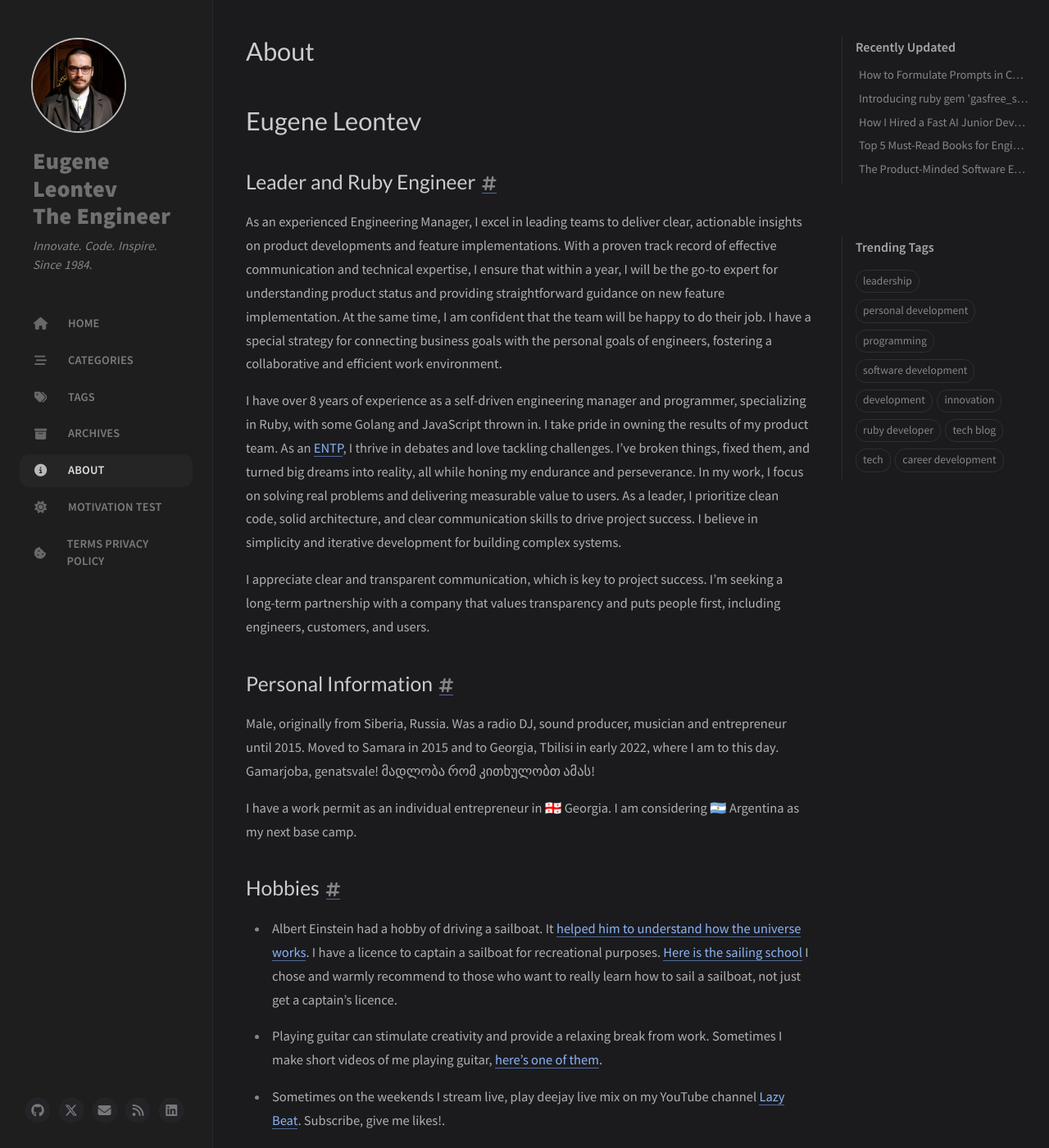
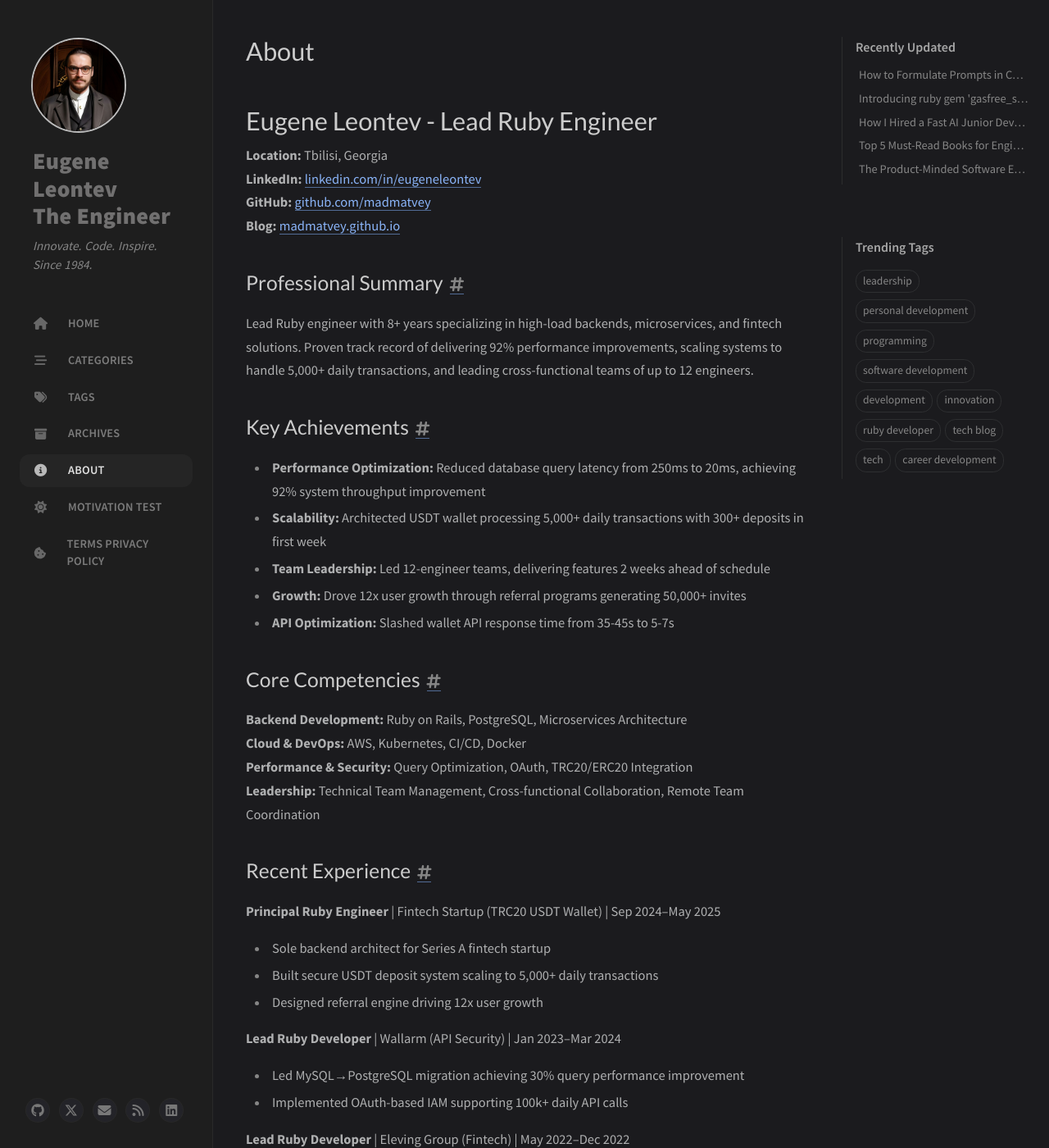
Before and after one commit to madmatvey/madmatvey.github.io, a Jekyll site: the page built from _tabs/about.md, in a window 1280 px wide and 1400 px high, scrolled down 251 px. Shown: the whole window at 82% size. Built offline with Jekyll 4.4.1, drawn with Linux system fonts in a browser that asks for light colours; cached includes are drawn as plain includes; nearby versions of some CDN libraries; a script that is not in the unit is left out; some of the changed text lies outside the part shown.

Commit message:
cv 2025.07 updts

```diff
--- a/_tabs/about.md
+++ b/_tabs/about.md
@@ -4,15 +4,63 @@ icon: fas fa-info-circle
 order: 4
 ---
 
-# Eugene Leontev
+# Eugene Leontev - Lead Ruby Engineer
 
-## Leader and Ruby Engineer
+**Location:** Tbilisi, Georgia
+**LinkedIn:** [linkedin.com/in/eugeneleontev](https://www.linkedin.com/in/eugeneleontev/)
+**GitHub:** [github.com/madmatvey](https://github.com/madmatvey)
+**Blog:** [madmatvey.github.io](https://madmatvey.github.io/)
 
-As an experienced Engineering Manager, I excel in leading teams to deliver clear, actionable insights on product developments and feature implementations. With a proven track record of effective communication and technical expertise, I ensure that within a year, I will be the go-to expert for understanding product status and providing straightforward guidance on new feature implementation. At the same time, I am confident that the team will be happy to do their job. I have a special strategy for connecting business goals with the personal goals of engineers, fostering a collaborative and efficient work environment.
+## Professional Summary
 
-I have over 8 years of experience as a self-driven engineering manager and programmer, specializing in Ruby, with some Golang and JavaScript thrown in. I take pride in owning the results of my product team. As an [ENTP](https://www.16personalities.com/entp-personality), I thrive in debates and love tackling challenges. I've broken things, fixed them, and turned big dreams into reality, all while honing my endurance and perseverance. In my work, I focus on solving real problems and delivering measurable value to users. As a leader, I prioritize clean code, solid architecture, and clear communication skills to drive project success. I believe in simplicity and iterative development for building complex systems.
+Lead Ruby engineer with 8+ years specializing in high-load backends, microservices, and fintech solutions. Proven track record of delivering 92% performance improvements, scaling systems to handle 5,000+ daily transactions, and leading cross-functional teams of up to 12 engineers.
 
-I appreciate clear and transparent communication, which is key to project success. I'm seeking a long-term partnership with a company that values transparency and puts people first, including engineers, customers, and users.
+## Key Achievements
+
+- **Performance Optimization:** Reduced database query latency from 250ms to 20ms, achieving 92% system throughput improvement
+- **Scalability:** Architected USDT wallet processing 5,000+ daily transactions with 300+ deposits in first week
+- **Team Leadership:** Led 12-engineer teams, delivering features 2 weeks ahead of schedule
+- **Growth:** Drove 12x user growth through referral programs generating 50,000+ invites
+- **API Optimization:** Slashed wallet API response time from 35-45s to 5-7s
+
+## Core Competencies
+
+**Backend Development:** Ruby on Rails, PostgreSQL, Microservices Architecture
+**Cloud & DevOps:** AWS, Kubernetes, CI/CD, Docker
+**Performance & Security:** Query Optimization, OAuth, TRC20/ERC20 Integration
+**Leadership:** Technical Team Management, Cross-functional Collaboration, Remote Team Coordination
+
+## Recent Experience
+
+**Principal Ruby Engineer** | Fintech Startup (TRC20 USDT Wallet) | Sep 2024–May 2025
+- Sole backend architect for Series A fintech startup
+- Built secure USDT deposit system scaling to 5,000+ daily transactions
+- Designed referral engine driving 12x user growth
+
+**Lead Ruby Developer** | Wallarm (API Security) | Jan 2023–Mar 2024
+- Led MySQL→PostgreSQL migration achieving 30% query performance improvement
+- Implemented OAuth-based IAM supporting 100k+ daily API calls
+
+**Lead Ruby Developer** | Eleving Group (Fintech) | May 2022–Dec 2022
+- Redesigned core architecture for 92% throughput improvement
+- Implemented PostgreSQL materialized views reducing query times by 80%
+
+**Team Lead / Senior Ruby Developer** | Appbooster | Aug 2018–Apr 2022
+- Managed 12-engineer team delivering releases ahead of schedule
+- Integrated monitoring tools reducing average query time from 250ms to 20ms
+
+## Education & Training
+
+- **B.Sc. Computer Science in Economics** | Urals State University (2005-2007)
+- **Computing Machines & Networks** | Novosibirsk State Technical University (2001-2004)
+- **AI Tools Workshop** | Delivered to 60 engineers with 75% adoption rate (2025)
+- **Remote Team Management** | Coursera & GitLab Certification (2024)
+
+## Languages & Availability
+
+- **Languages:** English (B2+), Russian (Native)
+- **Availability:** 9am-5pm EST / 2pm-10pm GMT for live collaboration
+- **Work Authorization:** No sponsorship required
 
 ## Personal Information
 
@@ -33,7 +81,7 @@ I am considering 🇦🇷 Argentina as my next base camp.
 
 ## CV
 
-Feel free to [download my CV](/assets/Eugene_Leontev_CV_RoR_2025.pdf)
+Feel free to [download my CV](/assets/Eugene_Leontev_CV_RoR.25.pdf)
 
 ## Donate me
 
```
Also changed, not shown: 6 other files.
